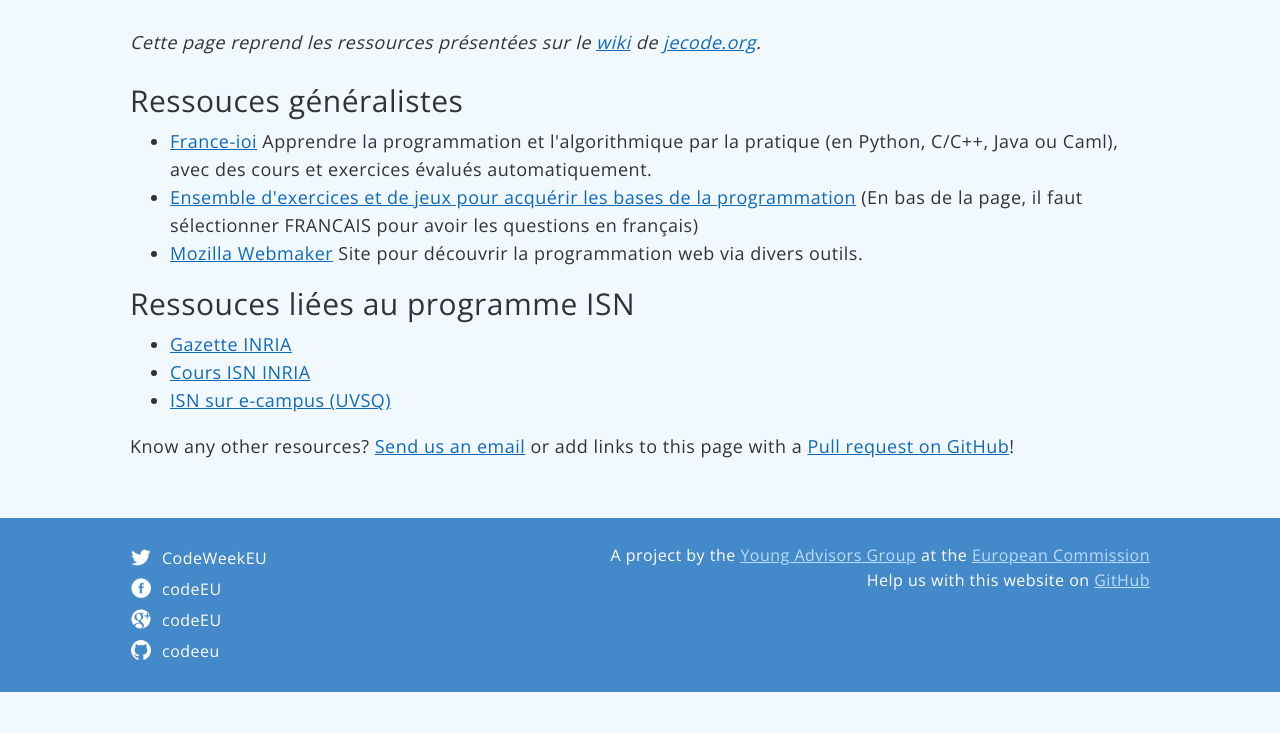
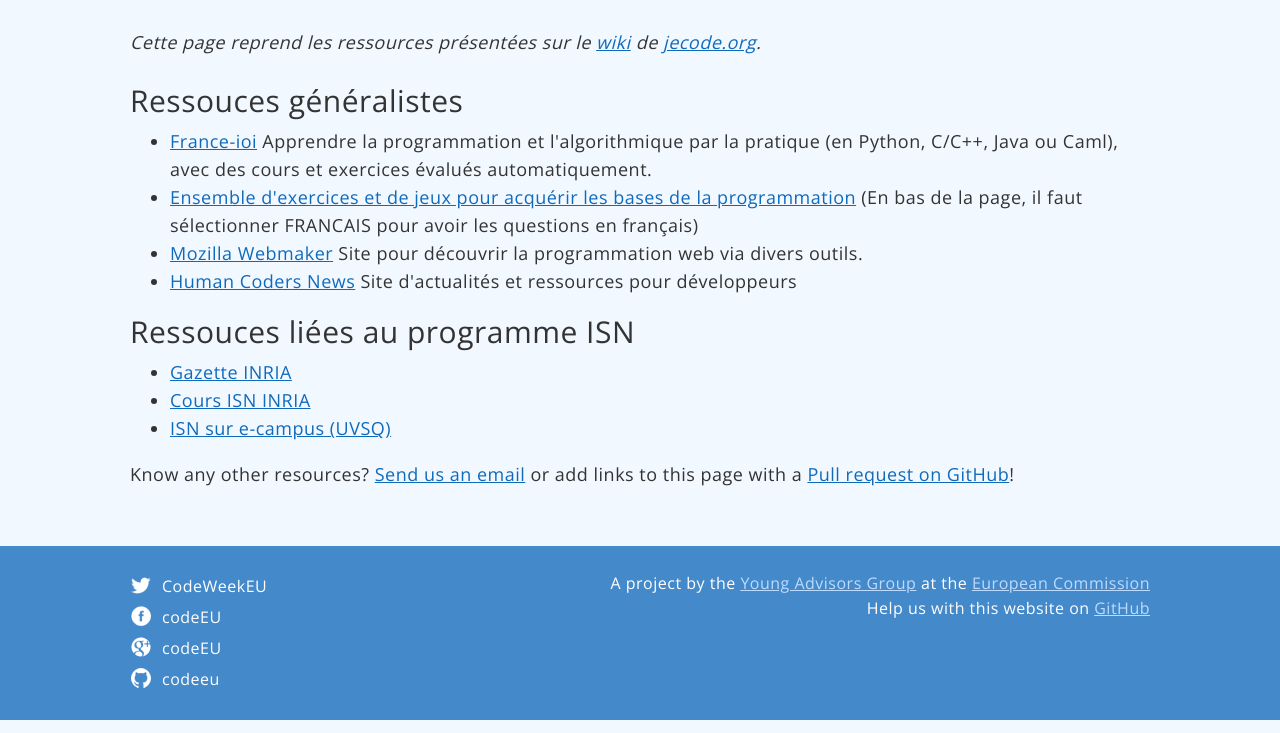
Before and after one commit to codeeu/codeeu.github.io, a Jekyll site: the page built from resources/france/index.html, in a window 1280 px wide, cut to the strip 167-900 px from the top of the page. Built offline with Jekyll 4.4.1, drawn with Linux system fonts in a browser that asks for light colours; nearby versions of some CDN libraries; Markdown is read by kramdown in place of the engine named in the settings.

Commit message:
Ajout de Human Coders News

```diff
--- a/resources/france/index.html
+++ b/resources/france/index.html
@@ -12,6 +12,7 @@
   <li><a href="http://learn.code.org/">Ensemble d'exercices et de jeux pour acquérir les bases de la programmation</a> (En bas de la page, il faut sélectionner FRANCAIS pour avoir les questions en français)</li>
   <li><a href="https://webmaker.org/">Mozilla Webmaker</a> Site pour
     découvrir la programmation web via divers outils.</li>
+  <li><a href="http://news.humancoders.com/">Human Coders News</a> Site d'actualités et ressources pour développeurs</li>
 </ul>
 
 <h2>Ressouces liées au programme ISN</h2>
```
